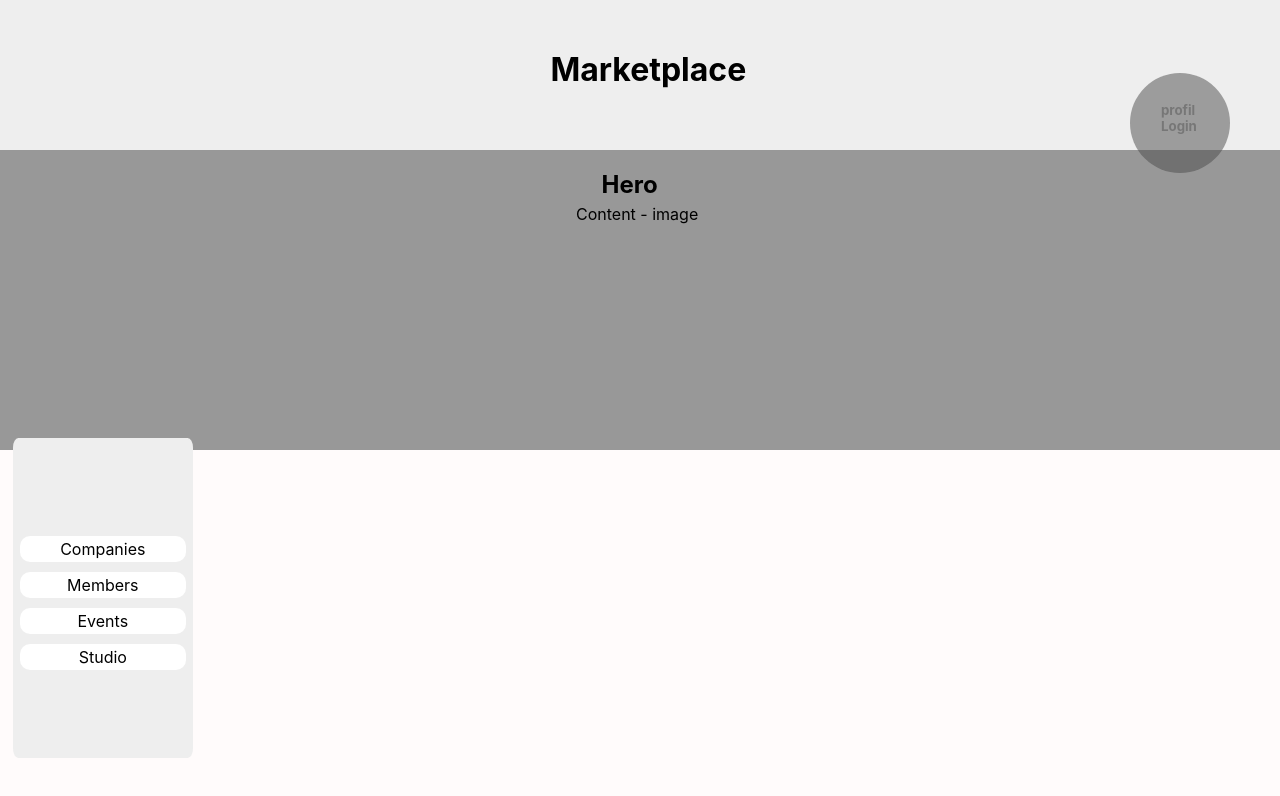
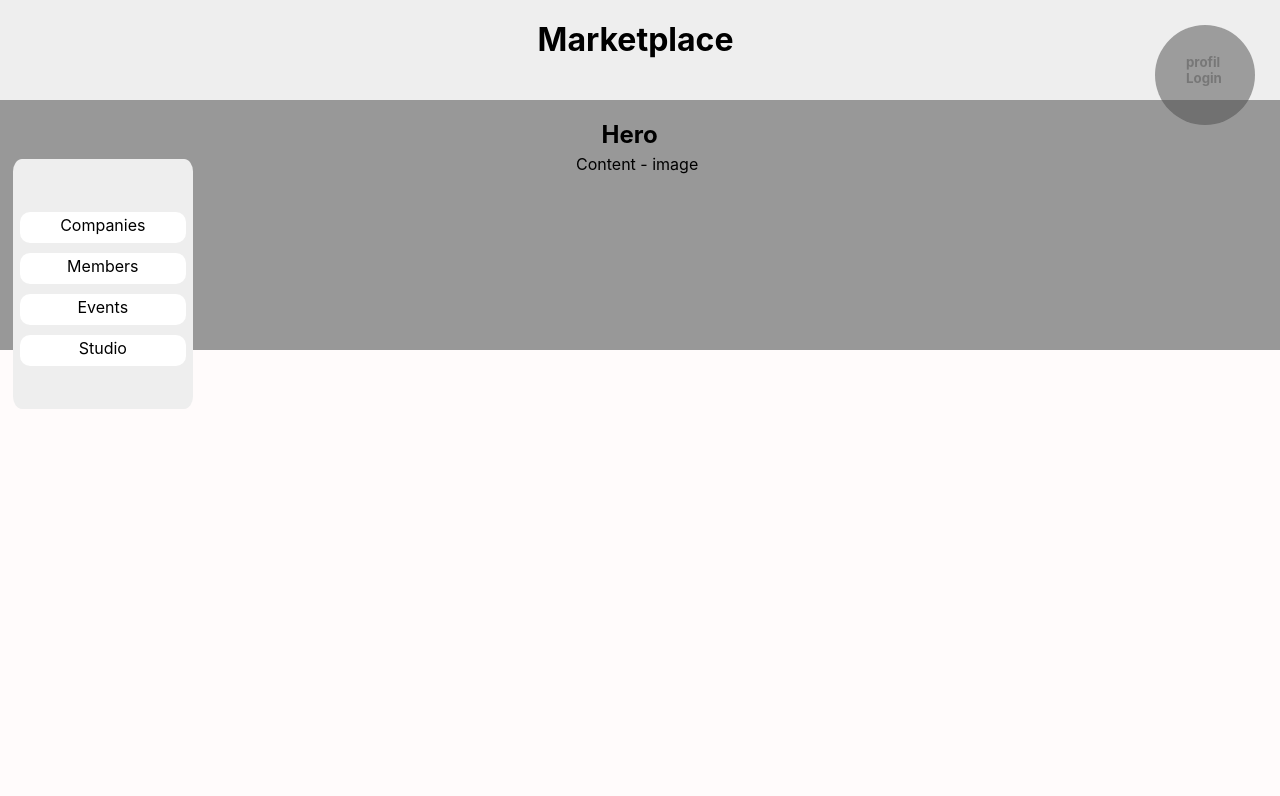
Before and after one commit to amellalkamel/sherpa-test-amellal-kamel, a React (Create React App) app: page / in a window 1280 px wide. Shown: the top 796 px of the page. Built offline with nearby package versions, Linux system fonts and the light colour scheme; no server answers.

Commit message:
recupirer data from api

```diff
--- a/src/App.js
+++ b/src/App.js
@@ -1,14 +1,25 @@
-import "./App.css";
-import Header from "./component/Header/Header";
-import Content from "./component/Contente/Content";
-import Main from "./component/Main/Main";
-import Profil from "./component/profil/Profil";
-import Evenement from "./component/Evenement/Evenement";
-
-function App() {
+import './App.css';
+import React from 'react';
+import Header from './component/Header/Header';
+import Content from './component/Contente/Content';
+import Main from './component/Main/Main';
+import Profil from './component/profil/Profil';
+import Evenement from './component/Evenement/Evenement';
+class App extends React.Component {
+  constructor(props) {
+    super(props);
+  }
+  async componentWillMount() {
+    const datas = await fetch('https://tt-sherpa-backend.herokuapp.com/events');
+    datas.json().then((data) => console.log('data is', data));
+  }
+  handleClick = () => {
+    console.log('je suis clicker');
+  };
+  render() {
     return (
       <div className="App">
-      <Header />
+        <Header handleClick={this.handleClick} />
         <Profil />
         <Content />
         <Main />
@@ -16,5 +27,6 @@ function App() {
       </div>
     );
   }
+}
 
 export default App;
--- a/src/component/Contente/content.css
+++ b/src/component/Contente/content.css
@@ -4,7 +4,7 @@
 }
 .content {
   background-color: #989898;
-  height: 300px;
+  height: 250px;
   /* opacity: 0.8; */
 }
 .title-content-hero h2 {
--- a/src/component/Evenement/evenement.css
+++ b/src/component/Evenement/evenement.css
@@ -6,17 +6,17 @@
   position: absolute;
   background-color: #eeeeee;
   width: 180px;
-  height: 320px;
-  margin-top: -40%;
+  height: 250px;
+  margin-top: -54%;
   margin-left: 1%;
-  border-radius: 3%;
+  border-radius: 5%;
 }
 
 .evenement-content {
   display: flex;
   justify-content: center;
   width: 160px;
-  height: 20px;
+  height: 25px;
   padding: 3px;
   background-color: white;
   border-radius: 10px;
--- a/src/component/Header/Header.js
+++ b/src/component/Header/Header.js
@@ -1,15 +1,16 @@
-import React from "react";
-import "./header.css";
+import React from 'react';
+import './header.css';
 class Header extends React.Component {
   constructor(props) {
     super(props);
+    console.log('props', this.props);
   }
 
   render() {
     return (
-      <div className="header">
+      <div className="header" onClick={this.props.handleClick}>
         <div className="title">
-          {" "}
+          {' '}
           <h1>Marketplace</h1>
         </div>
       </div>
--- a/src/component/Header/header.css
+++ b/src/component/Header/header.css
@@ -3,11 +3,12 @@
   margin: 0;
 }
 .header {
-  height: 150px;
+  height: 100px;
   background-color: #eeeeee;
 }
 .title h1 {
   position: relative;
-  top: 50px;
-  left: 43%;
+  top: 50%;
+  left: 50%;
+  transform: translate(-8%, 50%);
 }
--- a/src/component/profil/profil.css
+++ b/src/component/profil/profil.css
@@ -1,7 +1,8 @@
 .profil {
   position: fixed;
-  top: 73px;
+  top: 50px;
   right: 50px;
+  transform: translate(25px, -25px);
   width: 100px;
   height: 100px;
   border-radius: 100%;
```
Also changed, not shown: 1 other file (tests, documents, lock files or other folders). Lines whose indentation alone changed are shown as unchanged.
